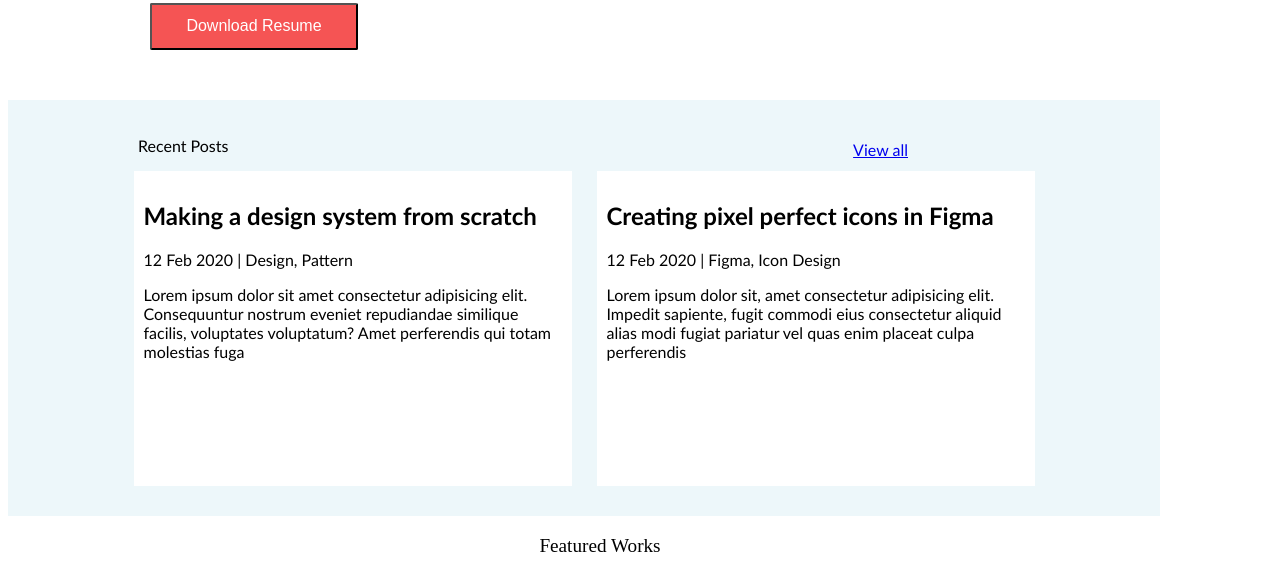
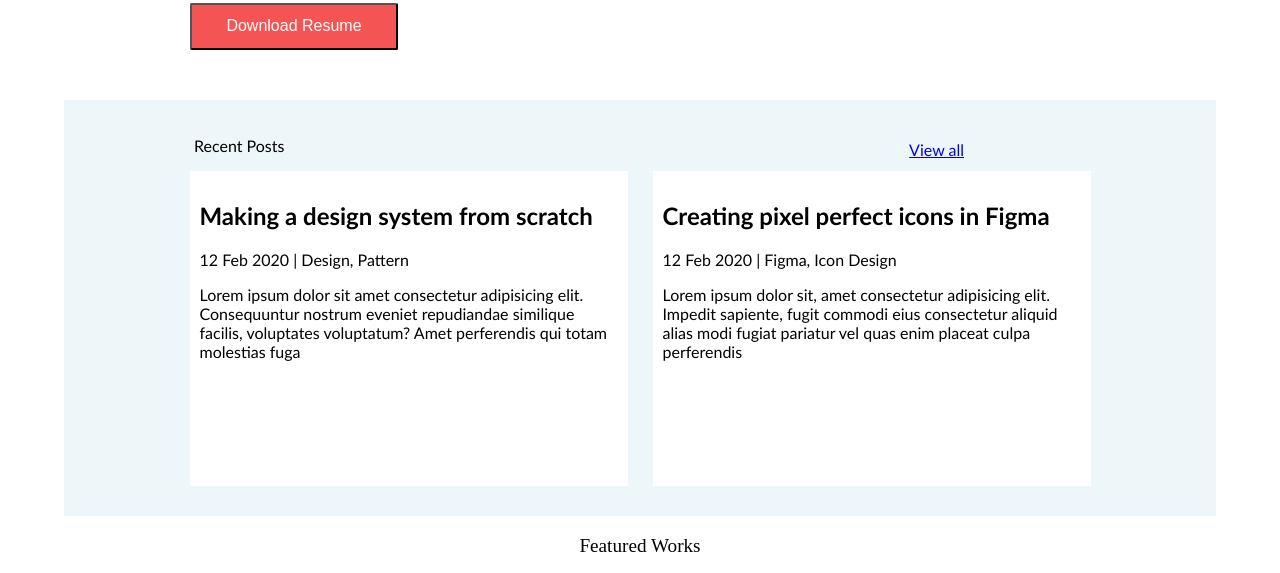
Before and after one commit to VeerOP/GDSC_TASK1, a plain HTML site: page index.html in a window 1280 px wide. Shown: the part 307-880 px from the top of the page. Drawn offline with Linux system fonts and the light colour scheme.

Commit message:
Update style.css

```diff
--- a/style.css
+++ b/style.css
@@ -1,6 +1,5 @@
 html{
-    width: 1200px;
-    height: 2041px;
+
     box-sizing: border-box;
 }
 
@@ -67,6 +66,7 @@ button{
 .posts{
     display: flex;
     flex-direction: column;
+    margin: auto;
     margin-top: 50px;
     background-color:#EDF7FA;
     max-width: 1152px;
```
